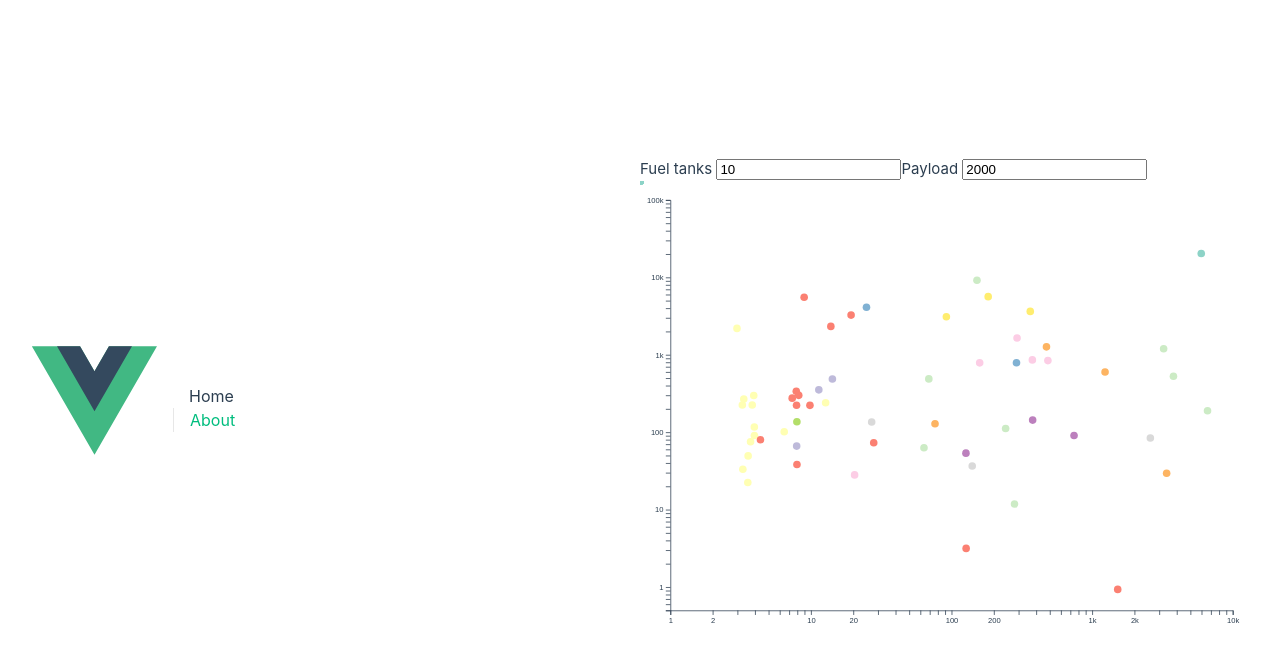
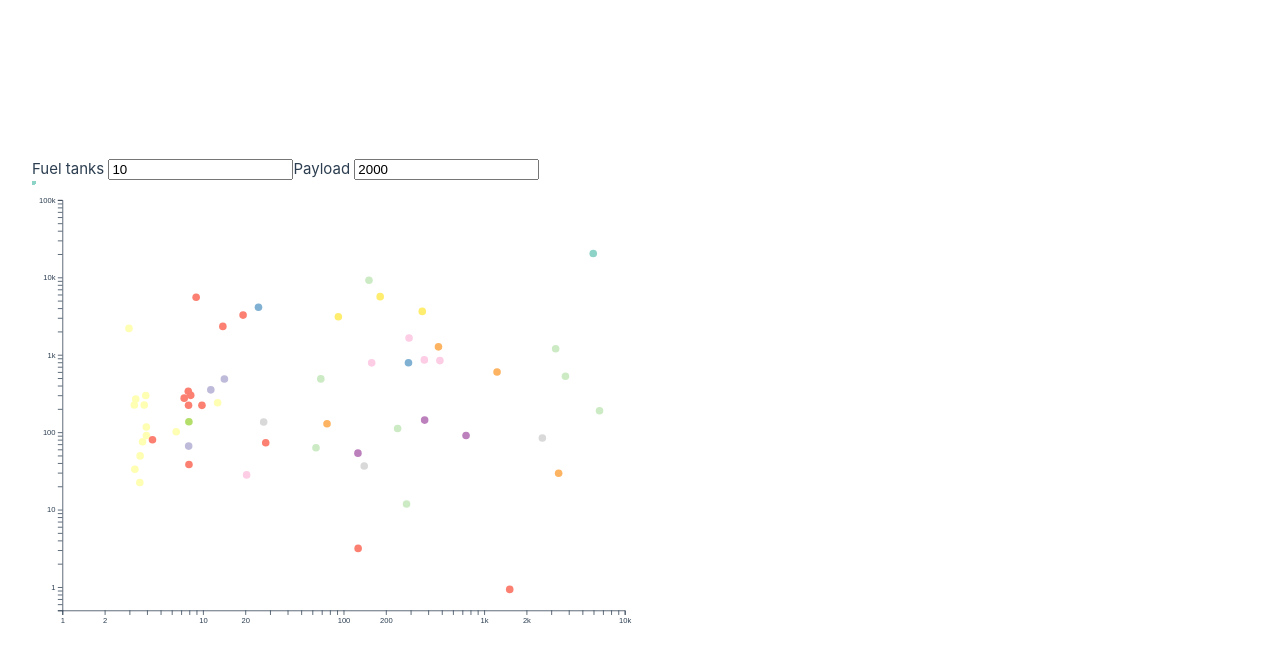
Before and after one commit to camiloforero/terra-invicta-drive-chart, a Vue app: page / in a window 1280 px wide. Shown: the top 662 px of the page. Built offline with nearby package versions, Linux system fonts and the light colour scheme.

Commit message:
basic presentability

```diff
--- a/package.json
+++ b/package.json
@@ -1,6 +1,7 @@
 {
   "name": "terra-invicta-drive-calculator",
-  "version": "0.0.0",
+  "version": "0.0.1",
+  "license": "GPLV3",
   "private": true,
   "scripts": {
     "dev": "vite",
--- a/src/App.vue
+++ b/src/App.vue
@@ -3,16 +3,6 @@ import { RouterLink, RouterView } from 'vue-router'
 </script>
 
 <template>
-  <header>
-    <img alt="Vue logo" class="logo" src="@/assets/logo.svg" width="125" height="125" />
-
-    <div class="wrapper">
-      <nav>
-        <RouterLink to="/">Home</RouterLink>
-        <RouterLink to="/about">About</RouterLink>
-      </nav>
-    </div>
-  </header>
   <Suspense>
     <RouterView />
   </Suspense>
```
Also changed, not shown: 2 other files (tests, documents, lock files or other folders).
